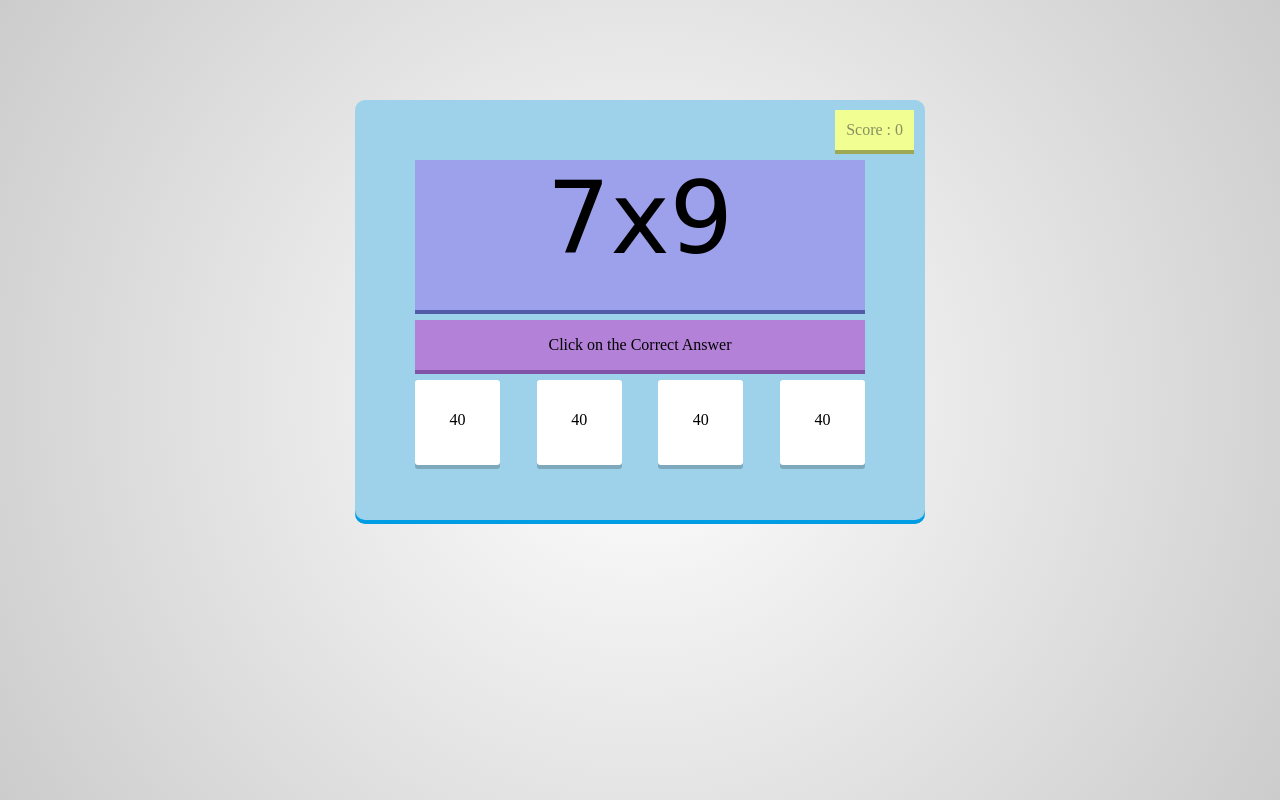
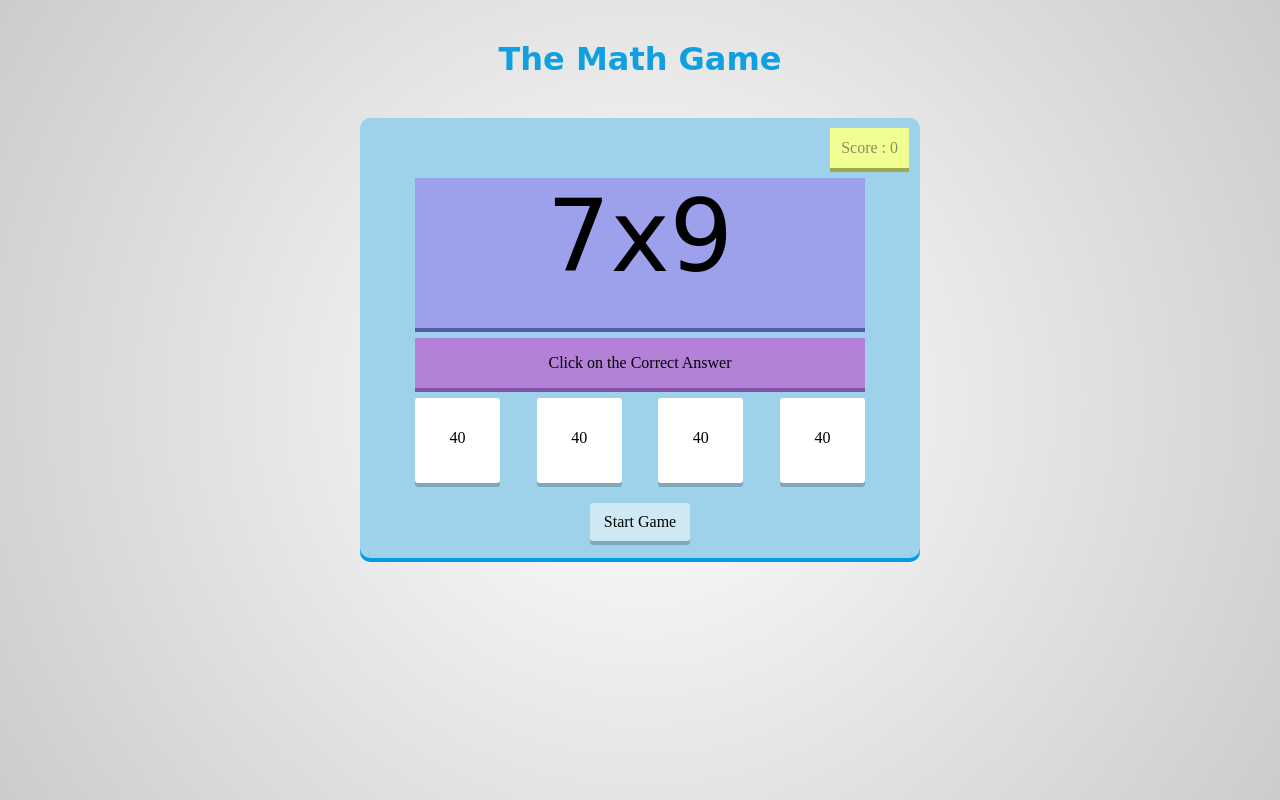
Before and after one commit to JoykishanSharma/The-Math-Game, a plain HTML site: page index.html in a window 1280 px wide. Drawn offline with Linux system fonts and the light colour scheme.

Commit message:
working on ui design

```diff
--- a/css/style.css
+++ b/css/style.css
@@ -1,13 +1,29 @@
-html {
-    height: 100%;
+* {
+    margin: 0;
+    padding: 0;
+    box-sizing: border-box;
+}
+
+body {
+    width: 100%;
+    height: 100vh;
     background: radial-gradient(circle, #fff, #ccc);
 }
 
+h1 {
+    text-align: center;
+    font-family: cursive, sans-serif;
+    position: relative;
+    top: 40px;
+    color: #109fe0;
+}
+
 #container {
-    height: 400px;
-    width: 550px;
+    height: 440px;
+    width: 560px;
     background-color: #9DD2EA;
-    margin: 100px auto;
+    margin: 0 auto;
+    top: 80px;
     padding: 10px;
     border-radius: 10px;
     box-shadow: 0px 4px 0px 0px #009de4;
@@ -84,10 +100,44 @@ html {
     box-shadow: 0px 4px rgba(0, 0, 0, 0.2);
     text-align: center;
     line-height: 80px;
+    position: relative;
+    transition: all 0.2s;
 }
 
-.box:hover {
+.box:hover,
+#startreset:hover {
     background-color: #9c89F6;
     color: white;
     box-shadow: 0px 4px #6b54d3;
 }
+
+.box:active,
+#startreset:active {
+    box-shadow: 0px 0px #6b54d3;
+    top: 4px;
+}
+
+#startreset {
+    width: 100px;
+    padding: 10px;
+    background-color: rgba(255, 255, 255, 0.5);
+    margin: 0px auto;
+    border-radius: 3px;
+    cursor: pointer;
+    box-shadow: 0px 4px rgba(0, 0, 0, 0.2);
+    text-align: center;
+    position: relative;
+    transition: all 0.2s;
+}
+
+#timeremaining {
+    width: 180px;
+    padding: 10px;
+    position: absolute;
+    top: 385px;
+    left: 370px;
+    background-color: rgba(16, 204, 179, 0.7);
+    border-radius: 3px;
+    box-shadow: 0px 4px rgba(0, 0, 0, 0.2);
+    display: none;
+}
--- a/index.html
+++ b/index.html
@@ -9,6 +9,7 @@
     </head>
 
     <body>
+        <h1>The Math Game</h1>
         <div id="container">
             <div id="score">
                 Score : <span>0</span>
@@ -31,6 +32,14 @@
                 <div id="box3" class="box">40</div>
                 <div id="box4" class="box">40</div>
             </div>
+            <div id="startreset">
+                Start Game
+            </div>
+            <div id="timeremaining">
+                Time remaining :
+                <span id="timeremainingvalue">60</span>
+                sec
+            </div>
         </div>
 
         <!-- script -->
```
Lines whose indentation alone changed are shown as unchanged.
